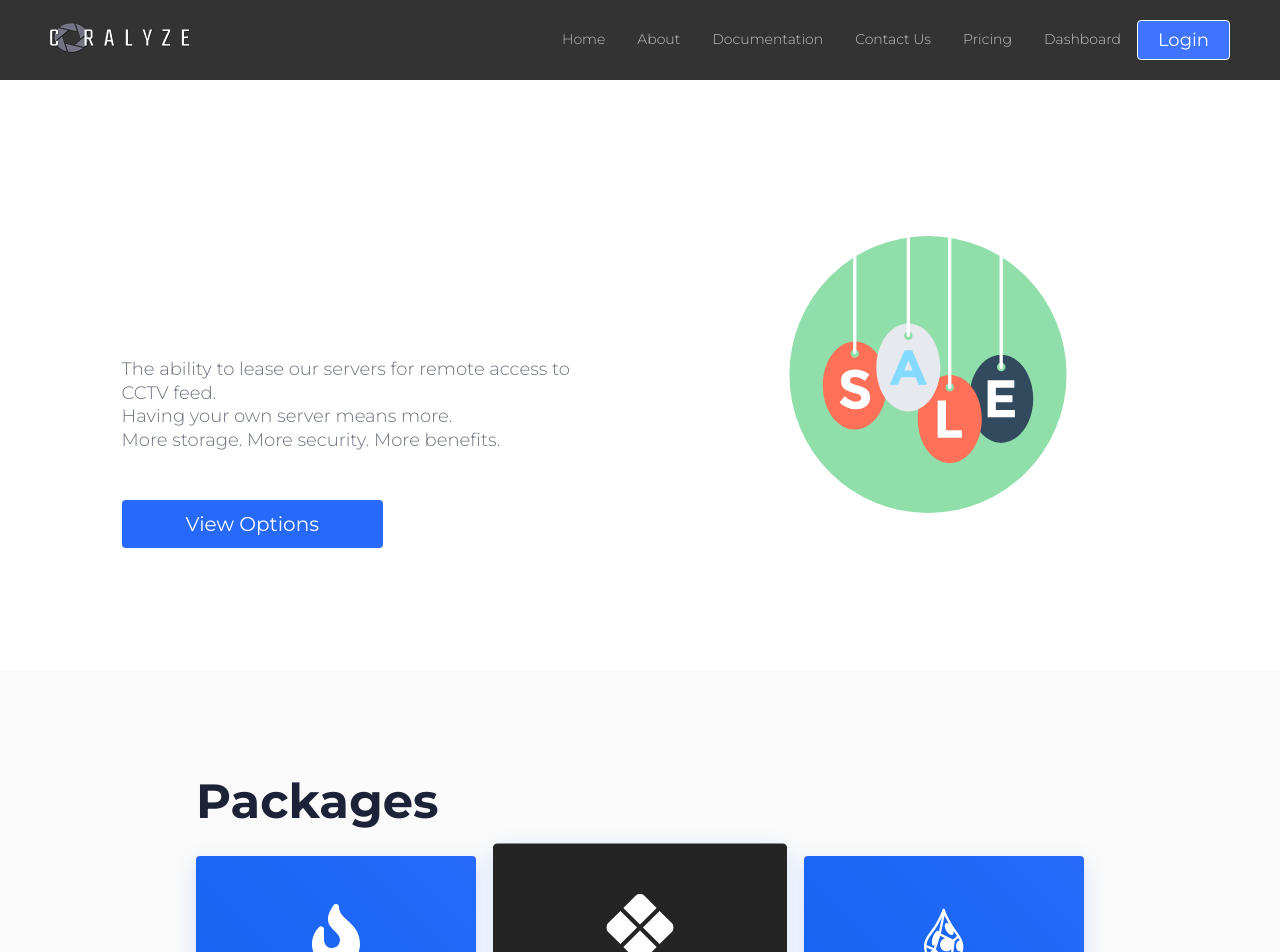
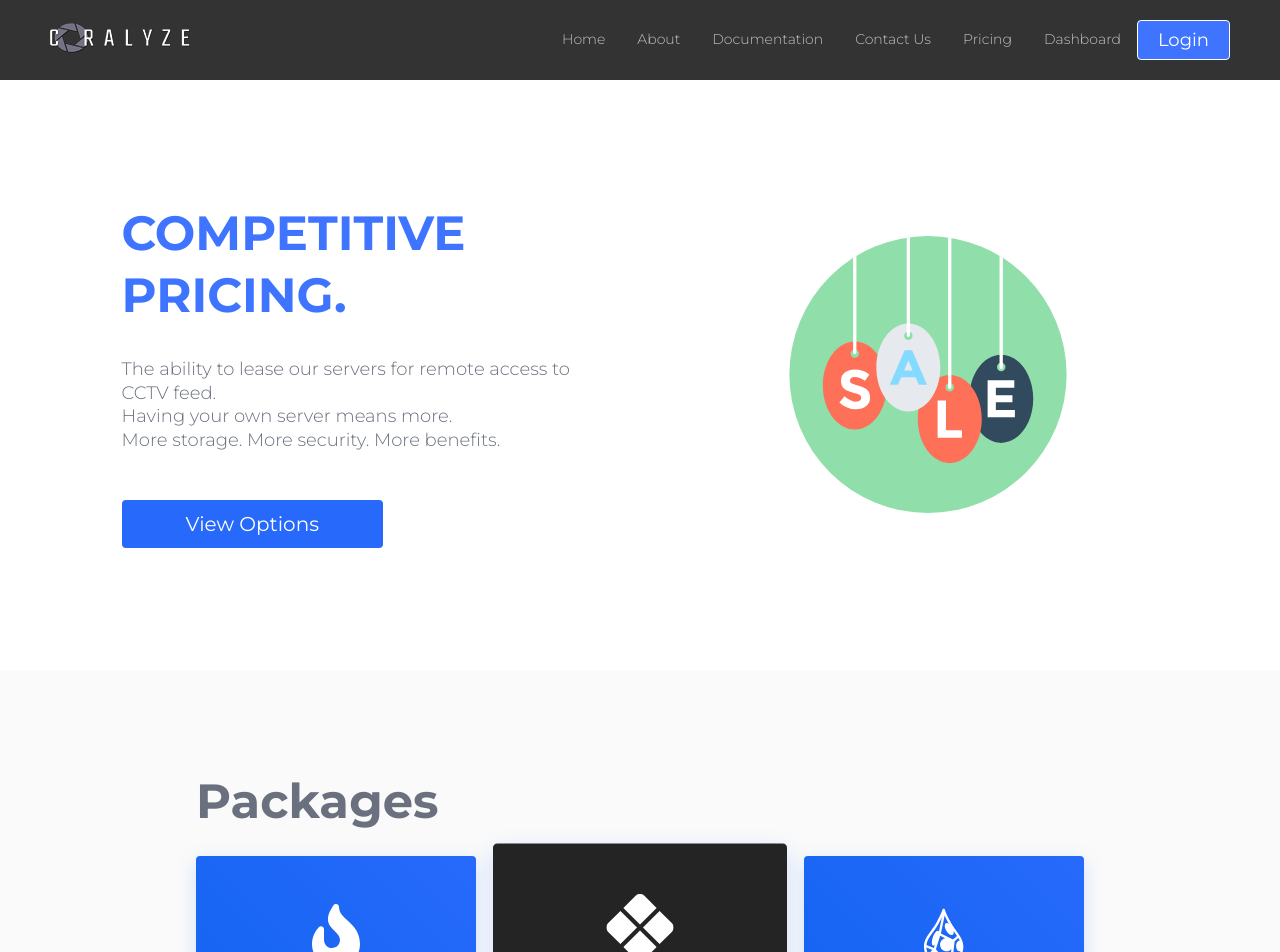
Before and after one commit to Chauster/Coralyze-Frontend, a React (Create React App) app: page /pricing in a window 1280 px wide. Shown: the top 952 px of the page. Built offline with nearby package versions, Linux system fonts and the light colour scheme.

Commit message:
fixed header styling on pricingBanner.js
- previously header was white camo with the background
- now set to primary colour

```diff
--- a/src/components/Pricing/PricingBanner.css
+++ b/src/components/Pricing/PricingBanner.css
@@ -12,6 +12,7 @@
   text-transform: uppercase;
   text-align: left;
   margin-bottom: 2rem;
+  color: var(--primary-1);
 }
 
 .banner__text p {
--- a/src/components/Pricing/PricingPackages.css
+++ b/src/components/Pricing/PricingPackages.css
@@ -18,10 +18,9 @@
 }
 
 .pricing__container-card::before {
-  content:"";
+  content: '';
   position: relative;
-  background-image: url("../../images/people.svg");
-
+  background-image: url('../../images/people.svg');
 }
 
 .pricing__container-card:nth-child(2) {
@@ -47,6 +46,10 @@
   flex-direction: column;
   align-items: start;
   margin: 0 auto;
+}
+
+.pricing__wrapper h1 {
+  color: #6a707e;
 }
 
 .pricing__heading {
```
